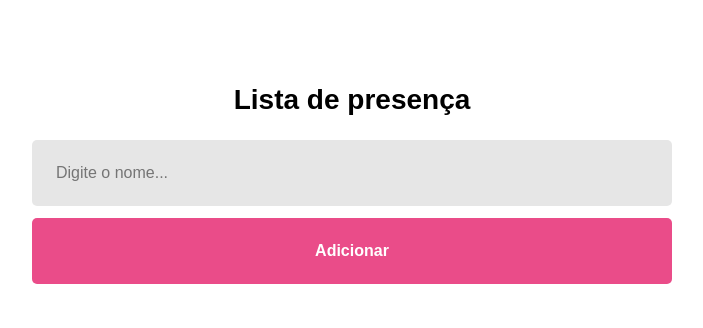
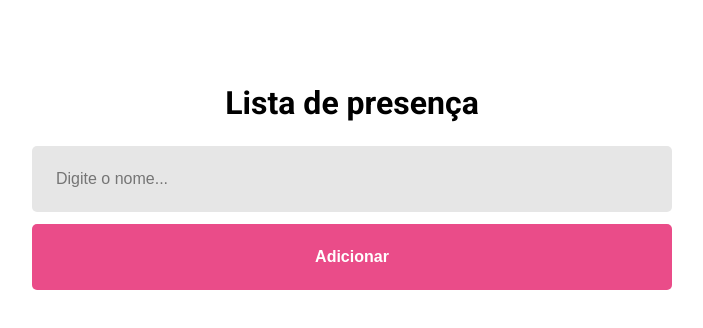
Before and after one commit to deibsoncogo/ReactJSTrilhaEspecializar, a React (Vite) app: page / in a window 1280 px wide. Shown: the top 328 px of the page, without its empty margins (288-991 px from the left). Built offline with nearby package versions, Linux system fonts and the light colour scheme.

Commit message:
✨ feat: implementation of class 'Importando fonte'

```diff
--- a/index.html
+++ b/index.html
@@ -1,11 +1,18 @@
 <!DOCTYPE html>
+
 <html lang="en">
   <head>
     <meta charset="UTF-8" />
+    <meta name="viewport" content="width=device-width, initial-scale=1.0" />
+
     <link rel="icon" type="image/svg+xml" href="/vite.svg" />
-    <meta name="viewport" content="width=device-width, initial-scale=1.0" />
+    <link rel="preconnect" href="https://fonts.googleapis.com" />
+    <link rel="preconnect" href="https://fonts.gstatic.com" crossorigin />
+    <link href="https://fonts.googleapis.com/css2?family=Roboto:wght@400;500;700&display=swap" rel="stylesheet" />
+
     <title>Vite + React</title>
   </head>
+
   <body>
     <div id="root"></div>
     <script type="module" src="/src/main.jsx"></script>
--- a/src/main.css
+++ b/src/main.css
@@ -13,7 +13,7 @@ html,
 body {
   color: var(--fontColor);
   background-color: var(--backgroundColor);
-  font: normal 400 normal 14px sans-serif, serif;
+  font: normal 400 normal 16px 'Roboto', sans-serif;
   user-select: none;
   cursor: default;
 }
```
